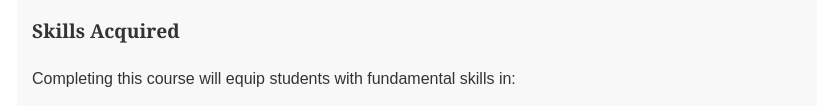
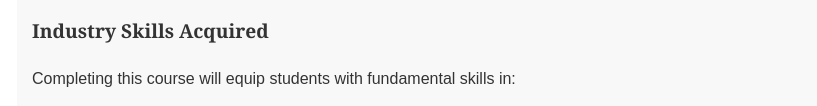
Before and after one commit to MLDERES/wcob-isys, a plain HTML site: page course_pages/isys5103.html in a window 1280 px wide. Shown: the part 679-785 px from the top of the page, without its empty margins (223-1040 px from the left). Drawn offline with Linux system fonts and the light colour scheme.

Commit message:
Add a sample course description

```diff
--- a/course_pages/isys5103.html
+++ b/course_pages/isys5103.html
@@ -30,7 +30,7 @@
                 <li>Final exam covering all course materials</li>
             </ul>
 
-            <h3>Skills Acquired</h3>
+            <h3>Industry Skills Acquired</h3>
             <p>Completing this course will equip students with fundamental skills in:</p>
             <ul>
                 <li>Problem-solving and analytical thinking</li>
```
